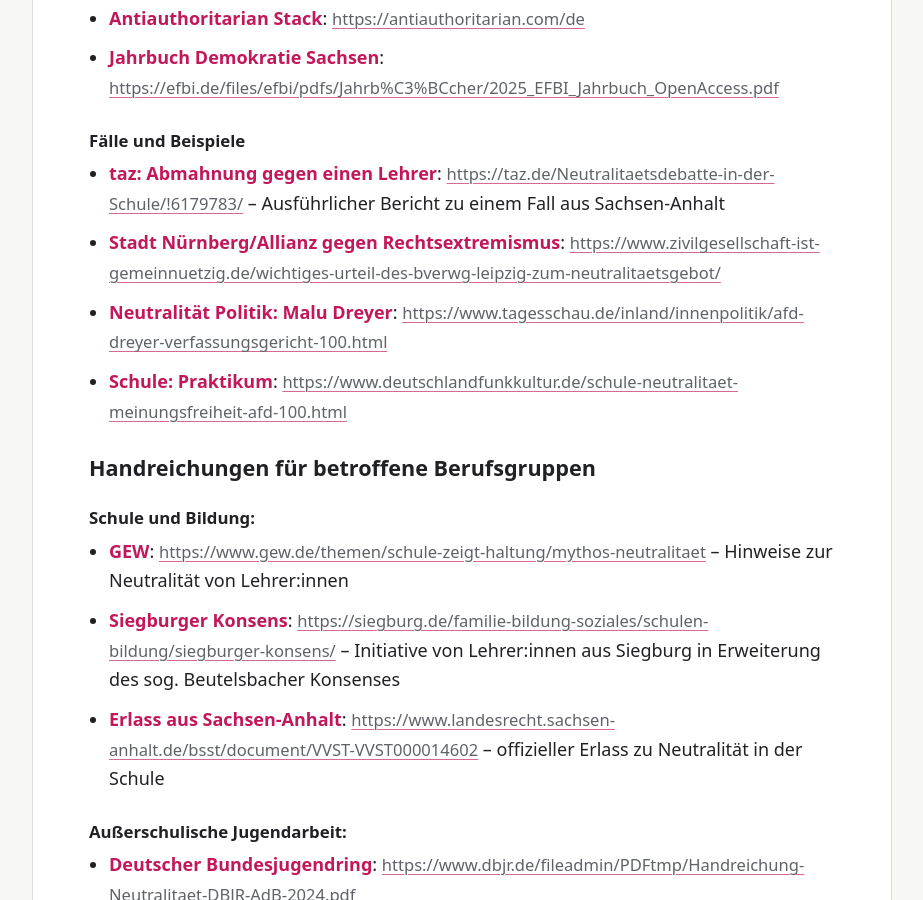
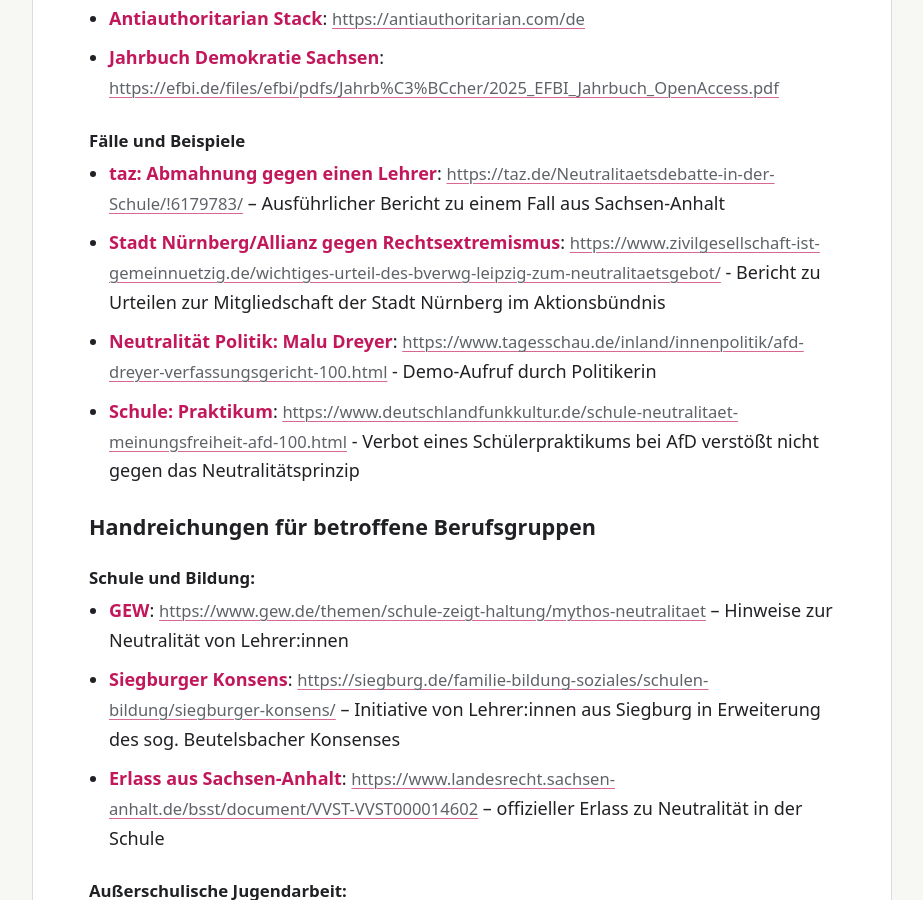
Before and after one commit to wpruser/wissenspool-demokratie.net, a Jekyll site: the page built from index.md, in a window 1280 px wide and 900 px high, scrolled down 1030 px. Shown: the whole window, without its empty margins (178-1101 px from the left). Built offline with Jekyll 4.4.1, drawn with Linux system fonts in a browser that asks for light colours.

Commit message:
Update index.md

```diff
--- a/index.md
+++ b/index.md
@@ -27,10 +27,9 @@ Aktuell geschieht dies häufig, indem demokratische, menschenrechtliche oder ant
 #### Fälle und Beispiele
 
 - [taz: Abmahnung gegen einen Lehrer](https://taz.de/Neutralitaetsdebatte-in-der-Schule/!6179783/) – Ausführlicher Bericht zu einem Fall aus Sachsen-Anhalt
-- [Stadt Nürnberg/Allianz gegen Rechtsextremismus](https://www.zivilgesellschaft-ist-gemeinnuetzig.de/wichtiges-urteil-des-bverwg-leipzig-zum-neutralitaetsgebot/)
-- [Neutralität Politik: Malu Dreyer](https://www.tagesschau.de/inland/innenpolitik/afd-dreyer-verfassungsgericht-100.html)
-- [Schule: Praktikum](https://www.deutschlandfunkkultur.de/schule-neutralitaet-meinungsfreiheit-afd-100.html)
-
+- [Stadt Nürnberg/Allianz gegen Rechtsextremismus](https://www.zivilgesellschaft-ist-gemeinnuetzig.de/wichtiges-urteil-des-bverwg-leipzig-zum-neutralitaetsgebot/) - Bericht zu Urteilen zur Mitgliedschaft der Stadt Nürnberg im Aktionsbündnis
+- [Neutralität Politik: Malu Dreyer](https://www.tagesschau.de/inland/innenpolitik/afd-dreyer-verfassungsgericht-100.html) - Demo-Aufruf durch Politikerin
+- [Schule: Praktikum](https://www.deutschlandfunkkultur.de/schule-neutralitaet-meinungsfreiheit-afd-100.html) - Verbot eines Schülerpraktikums bei AfD verstößt nicht gegen das Neutralitätsprinzip
 
 ### Handreichungen für betroffene Berufsgruppen
 
```
